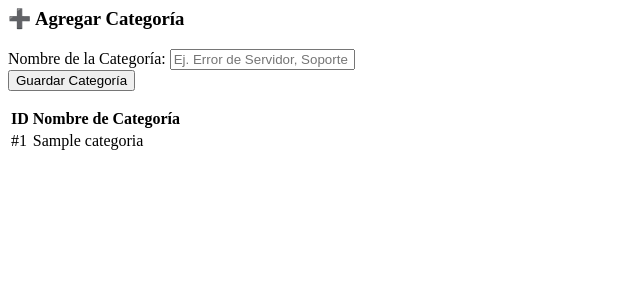
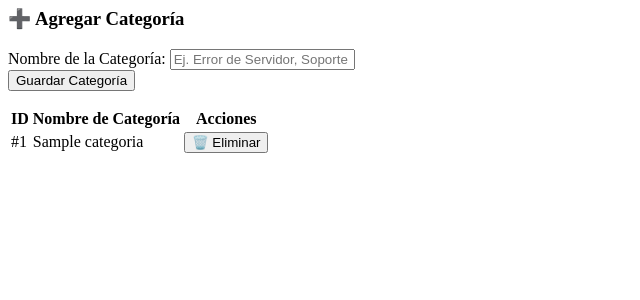
Before and after one commit to ilegardas/ticket-manager, a Django app: template templates/configuracion/partials/categorias.html in a window 1280 px wide. Shown: the top 300 px of the page, without its empty margins (0-640 px from the left). Run offline with Django 5.2, Linux system fonts and the light colour scheme; the template is opened without the code that fills it: values that come from a table or form of the project are taken from there, others are empty; tables that the repository leaves empty hold one stand-in row (values such as "Sample post"); parts of the project's set-up code (start-up, migrations or seed data) failed here and were passed over.

Commit message:
Add delete button for categories in categorias.html

```diff
--- a/templates/configuracion/partials/categorias.html
+++ b/templates/configuracion/partials/categorias.html
@@ -20,6 +20,7 @@
                 <tr class="bg-slate-50 border-b border-slate-200 text-slate-400 text-[10px] font-bold uppercase tracking-wider">
                     <th class="py-3 px-4">ID</th>
                     <th class="py-3 px-4">Nombre de Categoría</th>
+                    <th class="py-3 px-4 text-right">Acciones</th> </tr>
                 </tr>
             </thead>
             <tbody class="divide-y divide-slate-100 text-xs text-slate-600">
@@ -27,6 +28,17 @@
                 <tr class="hover:bg-slate-50/50">
                     <td class="py-3 px-4 font-mono font-bold text-slate-400">#{{ cat.id }}</td>
                     <td class="py-3 px-4 font-semibold text-slate-800">{{ cat.nombre }}</td>
+
+                    <td class="py-3 px-4 text-right"> <button hx-post="{% url 'panel_config_categoria_eliminar' cat.id %}"
+                                hx-headers='{"X-CSRFToken": "{{ csrf_token }}"}'
+                                hx-target="#tab-content"
+                                hx-confirm="¿Estás seguro de que deseas eliminar esta categoría?"
+                                class="text-red-500 hover:text-red-700 font-semibold p-1 hover:underline text-[11px]">
+                            🗑️ Eliminar
+                        </button>
+                    </td>
+
+
                 </tr>
                 {% empty %}
                 <tr>
```
